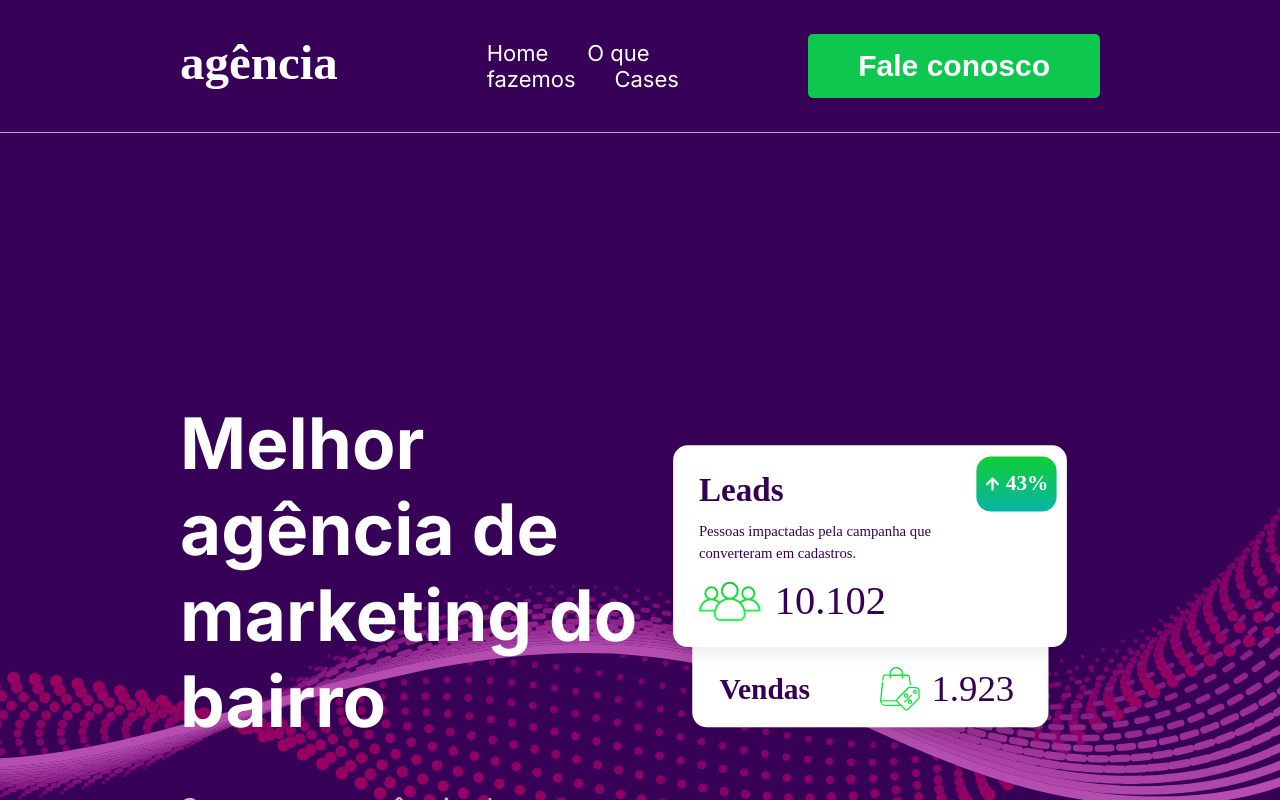
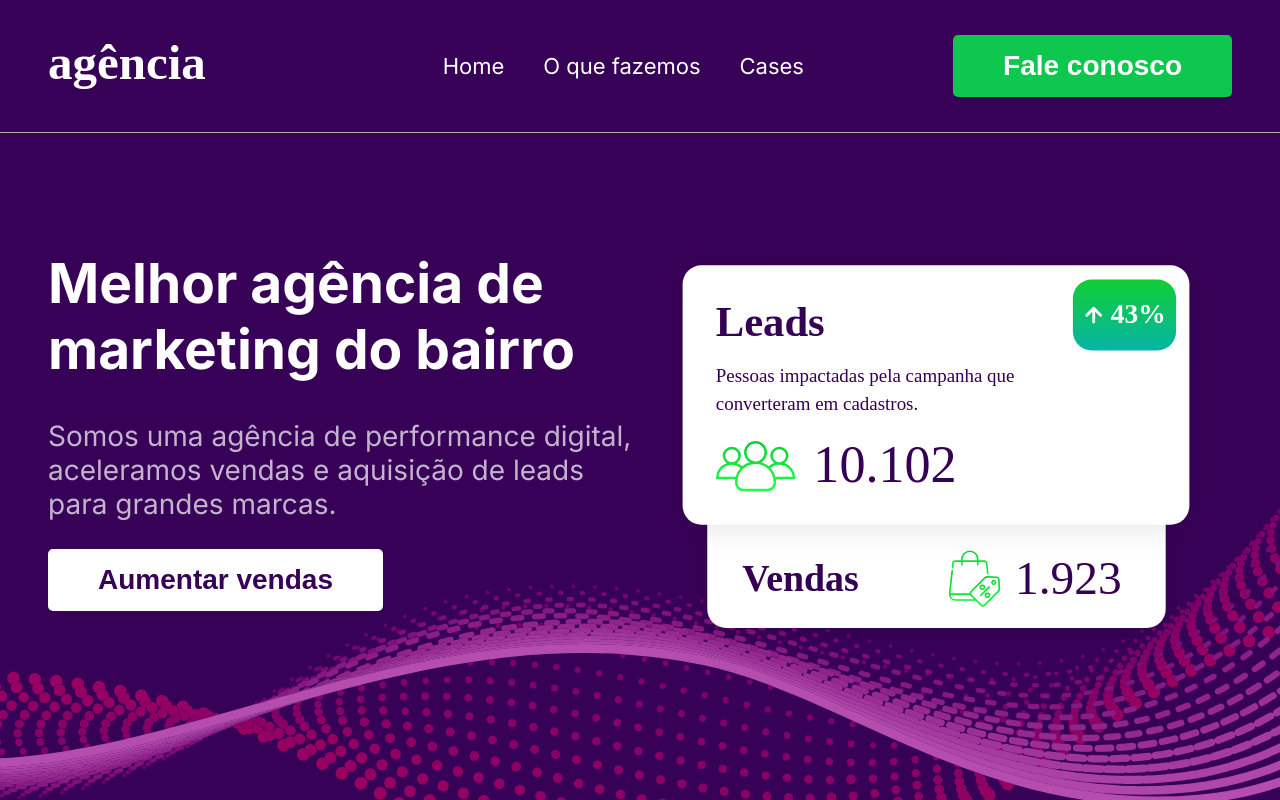
Before and after one commit to Gabriel-Tonet/first-landingpage-nextjs, a Next.js app: page / in a window 1280 px wide. Shown: the top 800 px of the page. Built offline with nearby package versions, Linux system fonts and the light colour scheme.

Commit message:
Versão tablet e laptop

```diff
--- a/components/contato/contato.module.scss
+++ b/components/contato/contato.module.scss
@@ -19,6 +19,11 @@
         grid-template-columns: 1fr;
         gap: 15px;
         margin-bottom: 6rem;
+    }
+
+    @include Tablet {
+        gap: 15px 5rem;
+        margin-bottom: 5rem;
     }
 }
 
@@ -82,4 +87,8 @@
         grid-column-start: 1;
         padding: 0 1rem;
     }
+
+    @include Tablet {
+        padding: 0 1rem;
+    }
 }
--- a/components/features/features.module.scss
+++ b/components/features/features.module.scss
@@ -25,10 +25,23 @@
     h1,
     p {
         text-align: center;
-        width: 1000px;
+        width: 900px;
     }
 
     @include Phone {
+        padding-bottom: 6rem;
+
+        p {
+            margin-bottom: 2rem;
+        }
+
+        h1,
+        p {
+            width: 100%;
+        }
+    }
+
+    @include Tablet {
         padding-bottom: 6rem;
 
         p {
--- a/components/footer/footer.module.scss
+++ b/components/footer/footer.module.scss
@@ -53,7 +53,6 @@
             text-align: left;
         }
     }
-
 }
 
 .icon {
--- a/components/header/header.module.scss
+++ b/components/header/header.module.scss
@@ -19,6 +19,10 @@
     padding-top: 1rem;
     padding-bottom: 1rem;
   }
+
+  @include Tablet {
+    grid-template-columns: repeat(2, 1fr);
+  }
 }
 
 .menu {
@@ -39,4 +43,8 @@
   @include Phone {
     display: none;
   }
+
+  @include Tablet {
+    display: none;
+  }
 }
--- a/components/welcome/welcome.module.scss
+++ b/components/welcome/welcome.module.scss
@@ -17,6 +17,16 @@
         grid-template-columns: 1fr;
         grid-template-rows: max-content;
         height: 100%;
+        padding-top: 1rem;
+    }
+
+    @include Tablet {
+        height: 100%;
+        padding-top: 5rem;
+    }
+
+    @include Laptop {
+        padding-top: 5rem;
     }
 }
 
--- a/src/app/mixins/fonts.scss
+++ b/src/app/mixins/fonts.scss
@@ -6,6 +6,14 @@
     @include Phone {
         font-size: 35px;
     }
+
+    @include Tablet {
+        font-size: 50px;
+    }
+
+    @include Laptop {
+        font-size: 55px;
+    }
 }
 
 @mixin SizeLarge {
@@ -13,6 +21,14 @@
 
     @include Phone {
         font-size: 32px;
+    }
+
+    @include Tablet {
+        font-size: 45px;
+    }
+
+    @include Laptop {
+        font-size: 50px;
     }
 }
 
@@ -23,6 +39,13 @@
         font-size: 22px;
     }
 
+    @include Tablet {
+        font-size: 28px;
+    }
+
+    @include Laptop {
+        font-size: 35px;
+    }
 }
 
 @mixin SizeNormal {
@@ -32,6 +55,13 @@
         font-size: 15px;
     }
 
+    @include Tablet {
+        font-size: 20px;
+    }
+
+    @include Laptop {
+        font-size: 28px;
+    }
 }
 
 @mixin SizeSmall {
@@ -40,4 +70,12 @@
     @include Phone {
         font-size: 11px;
     }
+
+    @include Tablet {
+        font-size: 15px;
+    }
+
+    @include Laptop {
+        font-size: 18px;
+    }
 }
--- a/src/app/mixins/padding.scss
+++ b/src/app/mixins/padding.scss
@@ -4,6 +4,17 @@
     padding: 0 11.25rem; //1rem = 16px
 
     @include Phone {
-        padding: 0 1rem;
+        padding-left: 1rem;
+        padding-right: 1rem;
+    }
+
+    @include Tablet {
+        padding-left: 2rem;
+        padding-right: 2rem;
+    }
+
+    @include Laptop {
+        padding-left: 3rem;
+        padding-right: 3rem;
     }
 }
--- a/src/app/mixins/responsive.scss
+++ b/src/app/mixins/responsive.scss
@@ -3,3 +3,15 @@
         @content;
     }
 }
+
+@mixin Tablet {
+    @media screen and (max-width: 950px) and (min-width: 601px) {
+        @content;
+    }
+}
+
+@mixin Laptop {
+    @media screen and (max-width: 1500px) and (min-width: 951px) {
+        @content;
+    }
+}
```
